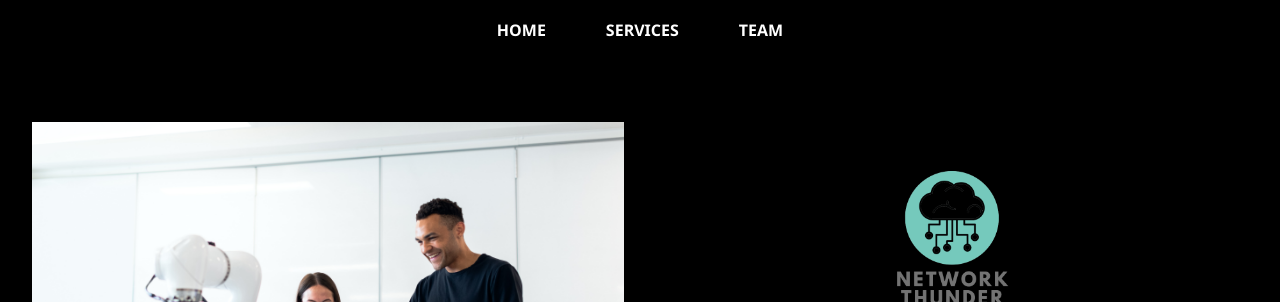
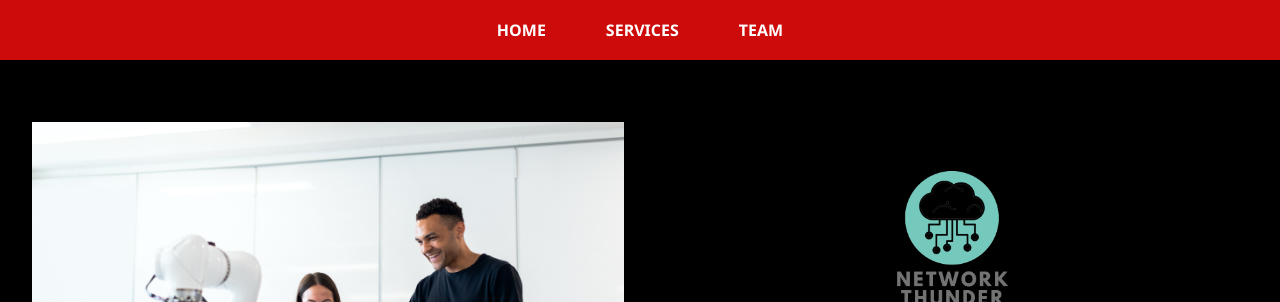
Before and after one commit to Nasabdul1/network-thunder, a plain HTML site: page index.html in a window 1280 px wide. Shown: the top 302 px of the page. Drawn offline with Linux system fonts and the light colour scheme.

Commit message:
changeed color

```diff
--- a/style.css
+++ b/style.css
@@ -8,7 +8,7 @@ body {
   }
 
   nav {
-    background-color: rgb(0, 0, 0);
+    background-color: rgb(205, 11, 11);
     position: fixed;
     top: 0;
     left: 0;
```
